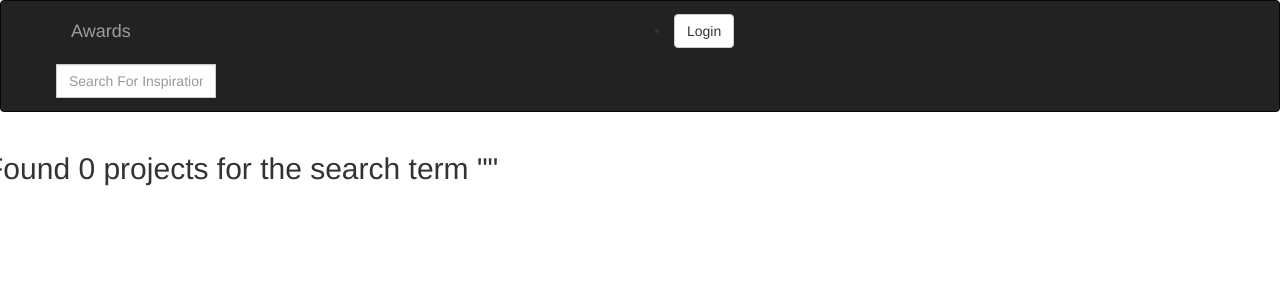
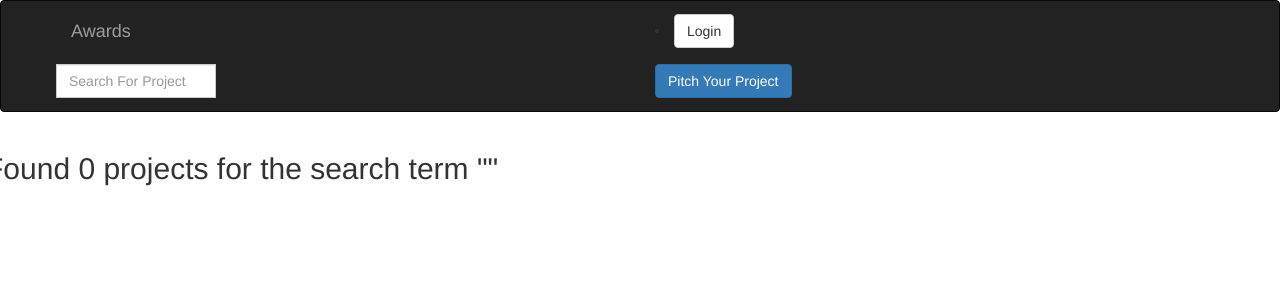
Before and after one commit to EmmanuelMuchiri/Awards, a Django app: template award/templates/projects/search.html in a window 1280 px wide. Shown: the top 300 px of the page. Run offline with Django 3.2, Linux system fonts and the light colour scheme; the template is opened without the code that fills it, so the values that code supplies are empty; some libraries are stand-ins or nearby versions.

Commit message:
added the button for pitching a project on the navbar so that the user can pitch a project so as to await rating by other people

```diff
--- a/award/templates/navbar.html
+++ b/award/templates/navbar.html
@@ -44,11 +44,16 @@
             <ul class="nav navbar-nav navbar-right">
                 <form class="navbar-form" role="search" action="{% url 'search_results'%}">
                     <div class="input-group">
-                        <input type="text" class="form-control" placeholder="Search For Inspiration" name="project">
+                        <input type="text" class="form-control" placeholder="Search For Project" name="project">
                     </div>
                 </form>
             </ul>
         </div>
+        <div class="col-xs-2 col-sm-2 col-md-2 col-lg-2">
+            <a href="{% url 'new-project' %}">
+                <button class="btn btn-primary">Pitch Your Project</button>
+            </a>
+        </div>
         <!-- search form end -->
     </div>
 </nav>
```
